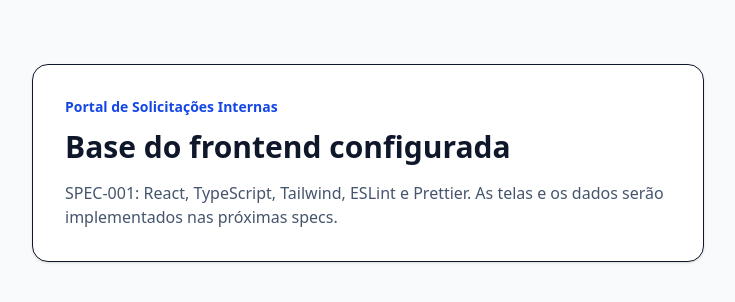
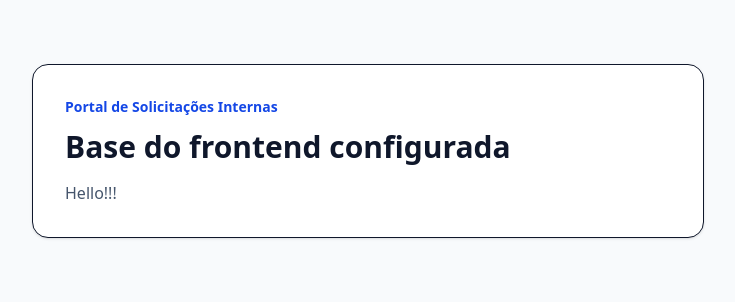
Before and after one commit to Diasszx/HeldeskCubity, a React (Vite) app in the folder frontend/: page / in a window 1280 px wide. Shown: the top 302 px of the page, without its empty margins (272-1007 px from the left). Built offline with nearby package versions, Linux system fonts and the light colour scheme.

Commit message:
chore: initial configs

```diff
--- a/frontend/src/App.tsx
+++ b/frontend/src/App.tsx
@@ -6,10 +6,7 @@ export default function App() {
           Portal de Solicitações Internas
         </p>
         <h1 className="text-3xl font-bold">Base do frontend configurada</h1>
-        <p className="mt-4 text-slate-600">
-          SPEC-001: React, TypeScript, Tailwind, ESLint e Prettier. As telas e
-          os dados serão implementados nas próximas specs.
-        </p>
+        <p className="mt-4 text-slate-600">Hello!!!</p>
       </div>
     </main>
   )
```
Also changed, not shown: 1 other file (tests, documents, lock files or other folders).
